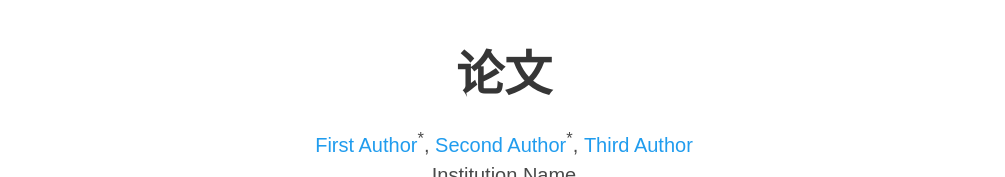
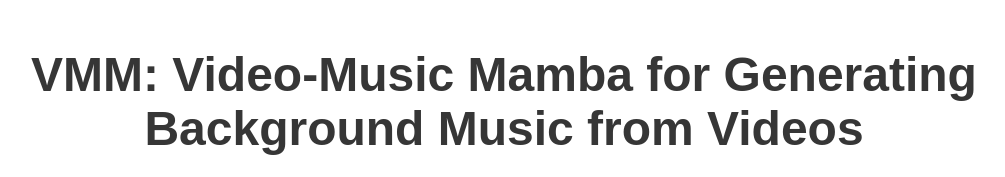
Before and after one commit to BinghaoWang1/JiajunXu.github.io, a plain HTML site: page index.html in a window 1280 px wide. Shown: the top 177 px of the page, without its empty margins (136-1141 px from the left). Drawn offline with nearby package versions, Linux system fonts and the light colour scheme; some icons are missing; a web font is replaced by a local one.

Commit message:
Update index.html

```diff
--- a/index.html
+++ b/index.html
@@ -24,7 +24,7 @@
   <meta name="viewport" content="width=device-width, initial-scale=1">
 
 
-  <title>Academic Project Page</title>
+  <title>VMM: Video-Music Mamba for Generating Background Music from Videos</title>
   <link rel="icon" type="image/x-icon" href="static/images/favicon.ico">
   <link href="https://fonts.googleapis.com/css?family=Google+Sans|Noto+Sans|Castoro"
   rel="stylesheet">
@@ -52,7 +52,7 @@
       <div class="container is-max-desktop">
         <div class="columns is-centered">
           <div class="column has-text-centered">
-            <h1 class="title is-1 publication-title">论文</h1>
+            <h1 class="title is-1 publication-title">VMM: Video-Music Mamba for Generating Background Music from Videos</h1>
             <div class="is-size-5 publication-authors">
               <!-- Paper authors -->
               <span class="author-block">
```
